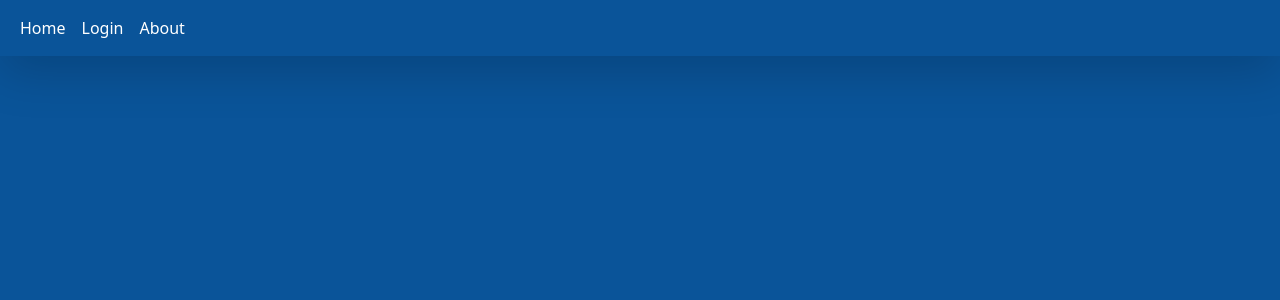
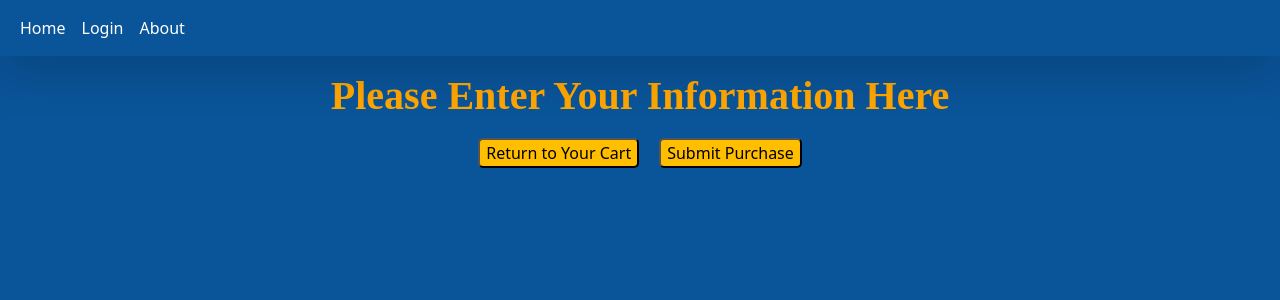
Before and after one commit to Gsned22/Project2-frontend, a React (Create React App) app: page /checkout in a window 1280 px wide. Before the commit this address had no page. Shown: the top 300 px of the page. Built offline with nearby package versions, Linux system fonts and the light colour scheme; a web font is replaced by a local one.

Commit message:
started a checkout/purchase component

```diff
--- a/src/App.tsx
+++ b/src/App.tsx
@@ -3,6 +3,7 @@ import { BrowserRouter, Route, Routes, Link } from 'react-router-dom';
 import About from './About';
 import Admin from './Admin';
 import Cart from './Cart';
+import Checkout from './Checkout';
 import Home from './Home';
 import Login from './Login';
 import NavBar from './Navbar';
@@ -19,6 +20,7 @@ function App() {
         <Route path="/login" element={<Login />} />
         <Route path="/users/profile" element={<UserProfile />} />
         <Route path="/cart" element={<Cart />} />
+        <Route path="/checkout" element={<Checkout />} />
       </Routes>
     </BrowserRouter>
   );
--- a/src/Cart.tsx
+++ b/src/Cart.tsx
@@ -34,6 +34,10 @@ function Cart() {
 
     async function backToProducts() {
         return navigate("/");
+    }
+
+    async function proceedToCheckout() {
+        return navigate("/checkout");
     }
 
   return (
@@ -73,7 +77,9 @@ function Cart() {
                 </tr>
             </tbody>
         </table>
-        <div className='returnToProductsButton'><button onClick={() => { backToProducts() }}>Return to Products Page</button></div>
+        <div className='buttonsOnCartPage'><button className='returnToProductsButton' onClick={() => { backToProducts() }}>Return to Products Page</button>
+            <button className='proceedToCheckoutButton' onClick={() => { proceedToCheckout() }}>Proceed To Checkout Page</button>
+        </div>
     </>
     )
 }
--- /dev/null
+++ b/src/Checkout.tsx
@@ -0,0 +1,28 @@
+import axios from 'axios';
+import React, { useEffect, useState } from 'react'
+import { useNavigate } from 'react-router-dom';
+import { formatCurrency } from './formatCurrency';
+
+function Checkout() {
+
+    const navigate = useNavigate();
+
+    async function backToCart() {
+        return navigate("/cart");
+    }
+
+    async function submitPurchase() {
+
+    }
+
+return (
+    <>
+        <h1>Please Enter Your Information Here</h1>
+        <div className='buttonsOnCheckoutPage'><button className='returnToCartButton' onClick={() => { backToCart() }}>Return to Your Cart</button>
+            <button className='purchaseItemsButton' onClick={() => { submitPurchase() }}>Submit Purchase</button>
+        </div>
+    </>
+    )
+}
+
+export default Checkout
--- a/src/index.css
+++ b/src/index.css
@@ -116,3 +116,27 @@ button:active {
     color: rgb(255, 255, 255);
     margin-left: .75vw;
 }
+
+.buttonsOnCartPage {
+    text-align: center;
+}
+
+.returnToProductsButton {
+    margin: 10px;
+}
+
+.proceedToCheckoutButton {
+    margin: 10px;
+}
+
+.buttonsOnCheckoutPage {
+    text-align: center;
+}
+
+.returnToCartButton {
+    margin: 10px;
+}
+
+.purchaseItemsButton {
+    margin: 10px;
+}
```
